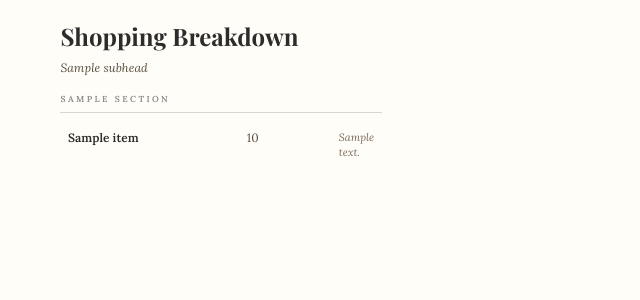
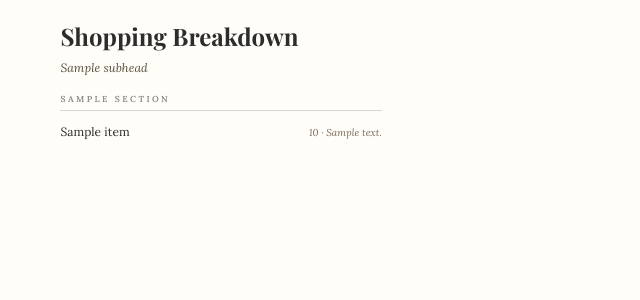
Before and after one commit to jacksoncslaiCanada/MealEngineV2, a Python web app: template app/templates/system_guide.html in a window 1280 px wide. Shown: the part 4569-4869 px from the top of the page, without its empty margins (0-640 px from the left). Run offline with Jinja, Linux system fonts and the light colour scheme; the template is opened without the code that fills it: most values are stand-ins (such as "Sample title", 1, 10 or a date in 2020); grey boxes marked "Sample" are stand-in pictures; some web fonts are replaced.

Commit message:
Fix recipe image generation and shopping breakdown layout
- Remove 'if url' guard from recipe_futures so Flux Schnell fallback
  fires for every recipe even when Supabase base URL is empty
- Remove 'and cover_supabase_url' guard from cover_future so cover
  image is always generated when not pre-supplied
- Replace shopping breakdown column-count:2 with CSS Grid to match
  master shopping list (both columns always populated)
- Replace <table> rows with div flex rows matching master shopping style
  (item name left, qty · note right, separator lines)

https://claude.ai/code/session_0163PbByai97K7vWKiAbGE7E

```diff
--- a/app/templates/system_guide.html
+++ b/app/templates/system_guide.html
@@ -792,14 +792,15 @@ body {
 .shopping-body {
   flex: 1;
   min-height: 0;
-  column-count: 2;
-  column-gap: 8mm;
-  column-fill: auto;
+  display: grid;
+  grid-template-columns: 1fr 1fr;
+  gap: 4mm 8mm;
+  align-content: start;
+  overflow: hidden;
 }
 
 .shopping-section {
-  break-inside: avoid;
-  margin-bottom: 4mm;
+  min-width: 0;
 }
 
 .shopping-section-label {
@@ -809,44 +810,45 @@ body {
   letter-spacing: 0.28em;
   text-transform: uppercase;
   color: {{ accent_color }};
-  padding-bottom: 2mm;
+  padding-bottom: 1.5mm;
   border-bottom: 0.5pt solid {{ accent_color }}55;
-  margin-bottom: 3mm;
+  margin-bottom: 2mm;
 }
 
-.shopping-table {
-  width: 100%;
-  border-collapse: collapse;
+.shop-breakdown-items {
+  display: flex;
+  flex-direction: column;
 }
 
-.shopping-table td {
+.shop-breakdown-item {
+  display: flex;
+  align-items: baseline;
+  gap: 2mm;
+  padding: 1.5mm 0;
+  border-bottom: 0.4pt solid #ede8e0;
   font-family: 'Lora', serif;
   font-size: 9pt;
   color: #2c2c2c;
-  padding: 1.5mm 2mm;
-  vertical-align: top;
-  border-bottom: 0.5pt solid #ede8e0;
-  line-height: 1.4;
+  line-height: 1.35;
 }
 
-.shopping-table tr:last-child td {
+.shop-breakdown-item:last-child {
   border-bottom: none;
 }
 
-.shopping-table td:first-child {
-  font-weight: 600;
-  width: 58mm;
+.shop-breakdown-name {
+  flex: 1;
+  min-width: 0;
 }
 
-.shopping-table td:nth-child(2) {
-  color: #5a5040;
-  width: 30mm;
-}
-
-.shopping-table td:nth-child(3) {
+.shop-breakdown-right {
+  font-size: 7.5pt;
   color: #7a6a5a;
+  text-align: right;
+  flex-shrink: 0;
+  white-space: nowrap;
+  padding-left: 2mm;
   font-style: italic;
-  font-size: 8pt;
 }
 
 .shopping-note {
@@ -1124,15 +1126,18 @@ body {
     {% for section in shopping.sections %}
     <div class="shopping-section">
       <div class="shopping-section-label">{{ section.label }}</div>
-      <table class="shopping-table">
+      <div class="shop-breakdown-items">
         {% for row in section['items'] %}
-        <tr>
-          <td>{{ row.item }}</td>
-          <td>{{ row.qty }}</td>
-          <td>{{ row.note }}</td>
-        </tr>
+        <div class="shop-breakdown-item">
+          <span class="shop-breakdown-name">{{ row.item }}</span>
+          <span class="shop-breakdown-right">
+            {%- if row.qty %}{{ row.qty }}{% endif %}
+            {%- if row.qty and row.note %} · {% endif %}
+            {%- if row.note %}{{ row.note }}{% endif -%}
+          </span>
+        </div>
         {% endfor %}
-      </table>
+      </div>
     </div>
     {% endfor %}
   </div>
```
Also changed, not shown: app/system_guide_generator.py (+13 -13 lines).
